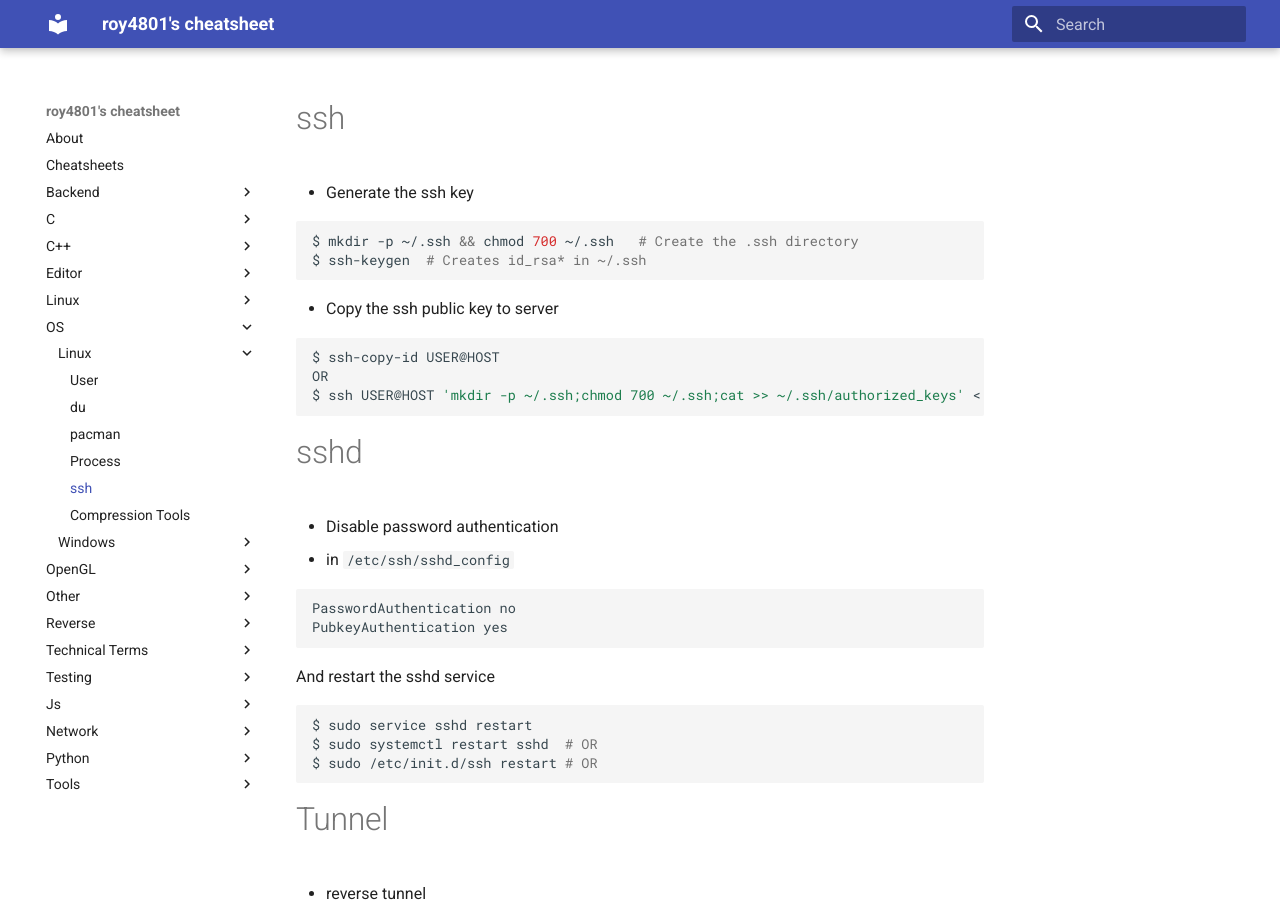
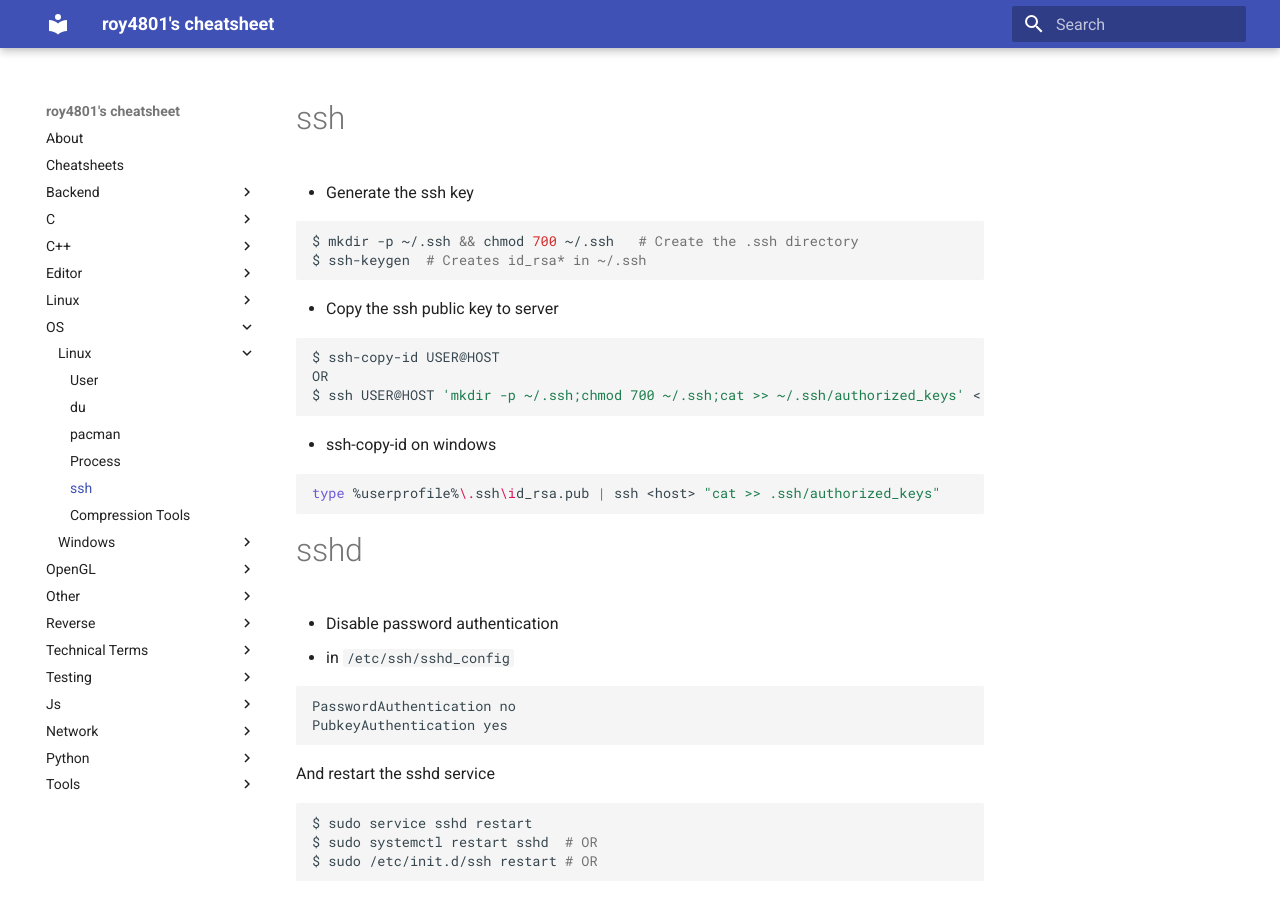
Before and after one commit to roy4801/docs.roy4801.tw, an MkDocs documentation site: the page built from docs/OS/Linux/ssh.md, in a window 1280 px wide and 900 px high. Built offline with MkDocs 1.6.1 and Material for MkDocs 9.7.7, drawn with Linux system fonts in a browser that asks for light colours.

Commit message:
Add windows ssh-copy-id

````diff
--- a/docs/OS/Linux/ssh.md
+++ b/docs/OS/Linux/ssh.md
@@ -13,6 +13,12 @@ $ ssh-keygen  # Creates id_rsa* in ~/.ssh
 $ ssh-copy-id USER@HOST
 OR
 $ ssh USER@HOST 'mkdir -p ~/.ssh;chmod 700 ~/.ssh;cat >> ~/.ssh/authorized_keys' < ~/.ssh/id_rsa.pub
+```
+
+* ssh-copy-id on windows
+
+```bash
+type %userprofile%\.ssh\id_rsa.pub | ssh <host> "cat >> .ssh/authorized_keys"
 ```
 
 # sshd
````
